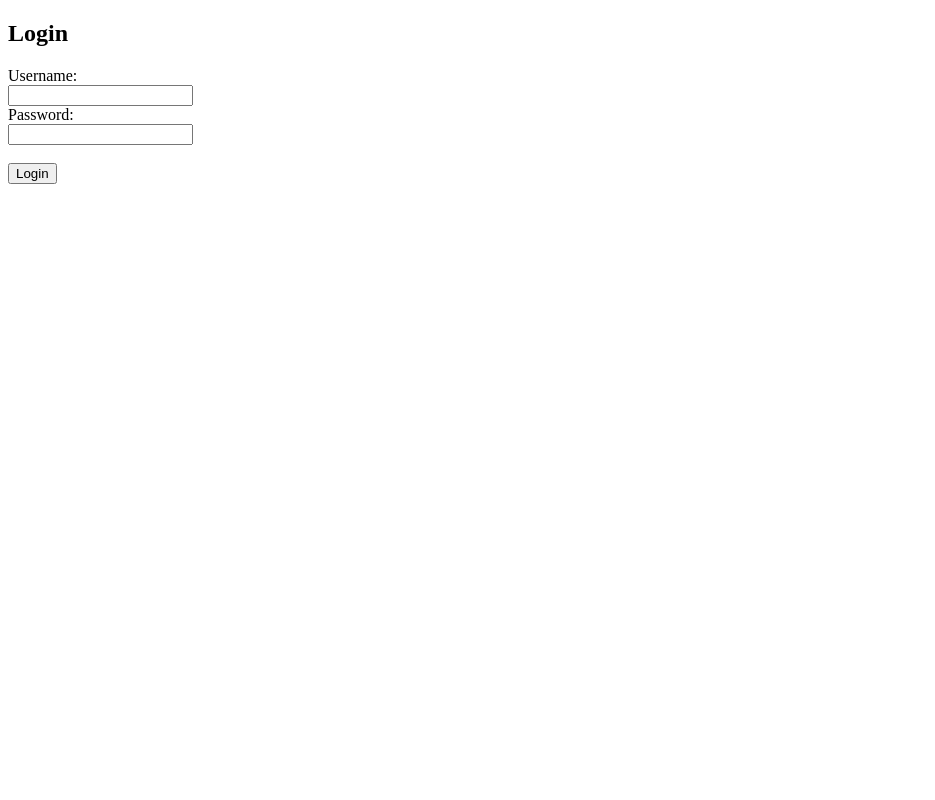
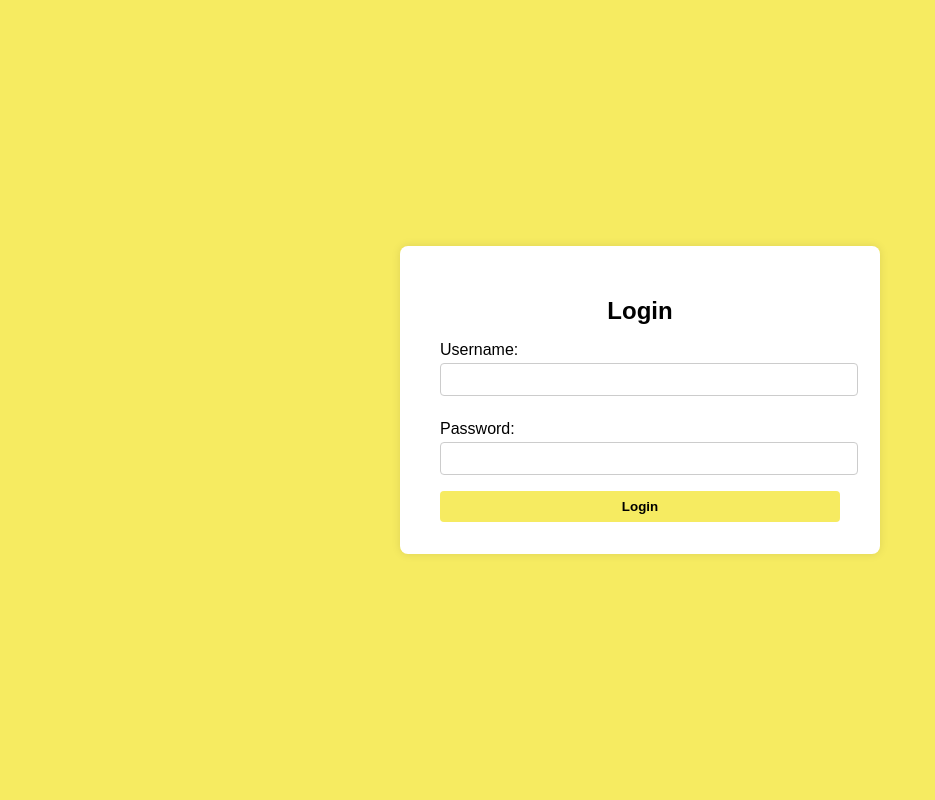
Before and after one commit to 00-uno-00/MSCAirKpi, a Flask app: page /login in a window 1280 px wide. Shown: the whole page, without its empty margins (0-935 px from the left). Run offline with Flask 3, Linux system fonts and the light colour scheme; some libraries are stand-ins or nearby versions.

Commit message:
MSC Yellow

```diff
--- a/templates/login.html
+++ b/templates/login.html
@@ -3,18 +3,74 @@
 <head>
     <meta charset="UTF-8">
     <title>Login</title>
+    <style>
+        body {
+            margin: 0;
+            height: 100vh;
+            background-color: #f6eb61; /* Pantone 7403 approximation in HEX */
+            display: flex;
+            align-items: center;
+            justify-content: center;
+            font-family: Arial, sans-serif;
+        }
+        .login-box {
+            background: white;
+            padding: 2rem 2.5rem;
+            border-radius: 8px;
+            box-shadow: 0 0 10px rgba(0, 0, 0, 0.1);
+            width: 100%;
+            max-width: 400px;
+        }
+        h2 {
+            text-align: center;
+            margin-bottom: 1rem;
+        }
+        label {
+            display: block;
+            margin: 0.5rem 0 0.25rem;
+        }
+        input[type="text"],
+        input[type="password"] {
+            width: 100%;
+            padding: 0.5rem;
+            margin-bottom: 1rem;
+            border: 1px solid #ccc;
+            border-radius: 4px;
+        }
+        input[type="submit"] {
+            width: 100%;
+            padding: 0.5rem;
+            background-color: #f6eb61;
+            border: none;
+            border-radius: 4px;
+            font-weight: bold;
+            cursor: pointer;
+        }
+        input[type="submit"]:hover {
+            background-color: #e5d94f;
+        }
+        .error {
+            color: red;
+            margin-bottom: 1rem;
+            text-align: center;
+        }
+    </style>
 </head>
 <body>
+    <div class="login-box">
         <h2>Login</h2>
         {% if error %}
-        <p style="color: rgb(255, 217, 0);">{{ error }}</p>
+            <div class="error">{{ error }}</div>
         {% endif %}
         <form method="POST">
-        <label for="username">Username:</label><br>
-        <input type="text" id="username" name="username"><br>
-        <label for="password">Password:</label><br>
-        <input type="password" id="password" name="password"><br><br>
+            <label for="username">Username:</label>
+            <input type="text" id="username" name="username" required>
+
+            <label for="password">Password:</label>
+            <input type="password" id="password" name="password" required>
+
             <input type="submit" value="Login">
         </form>
+    </div>
 </body>
 </html>
```
Lines whose indentation alone changed are shown as unchanged.
